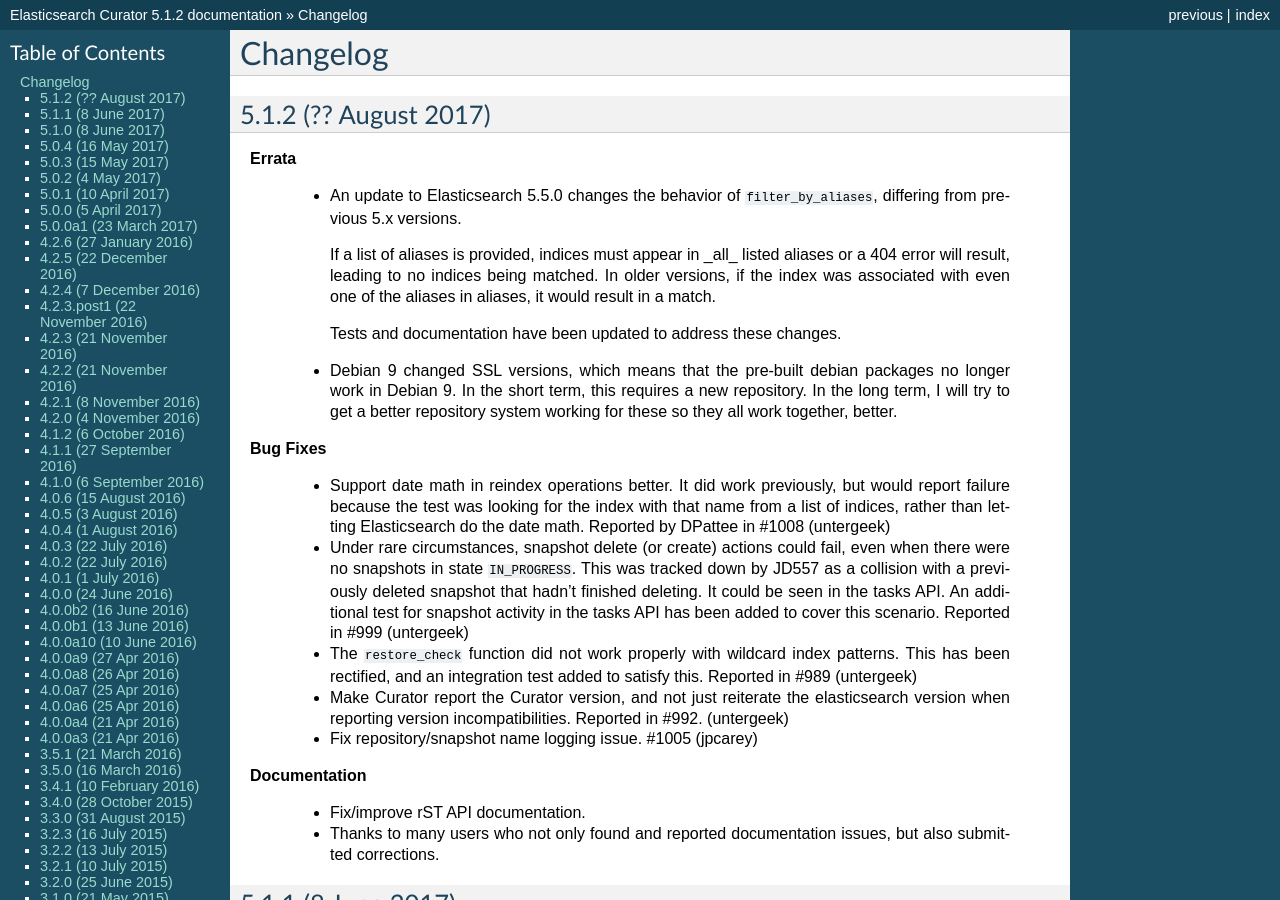
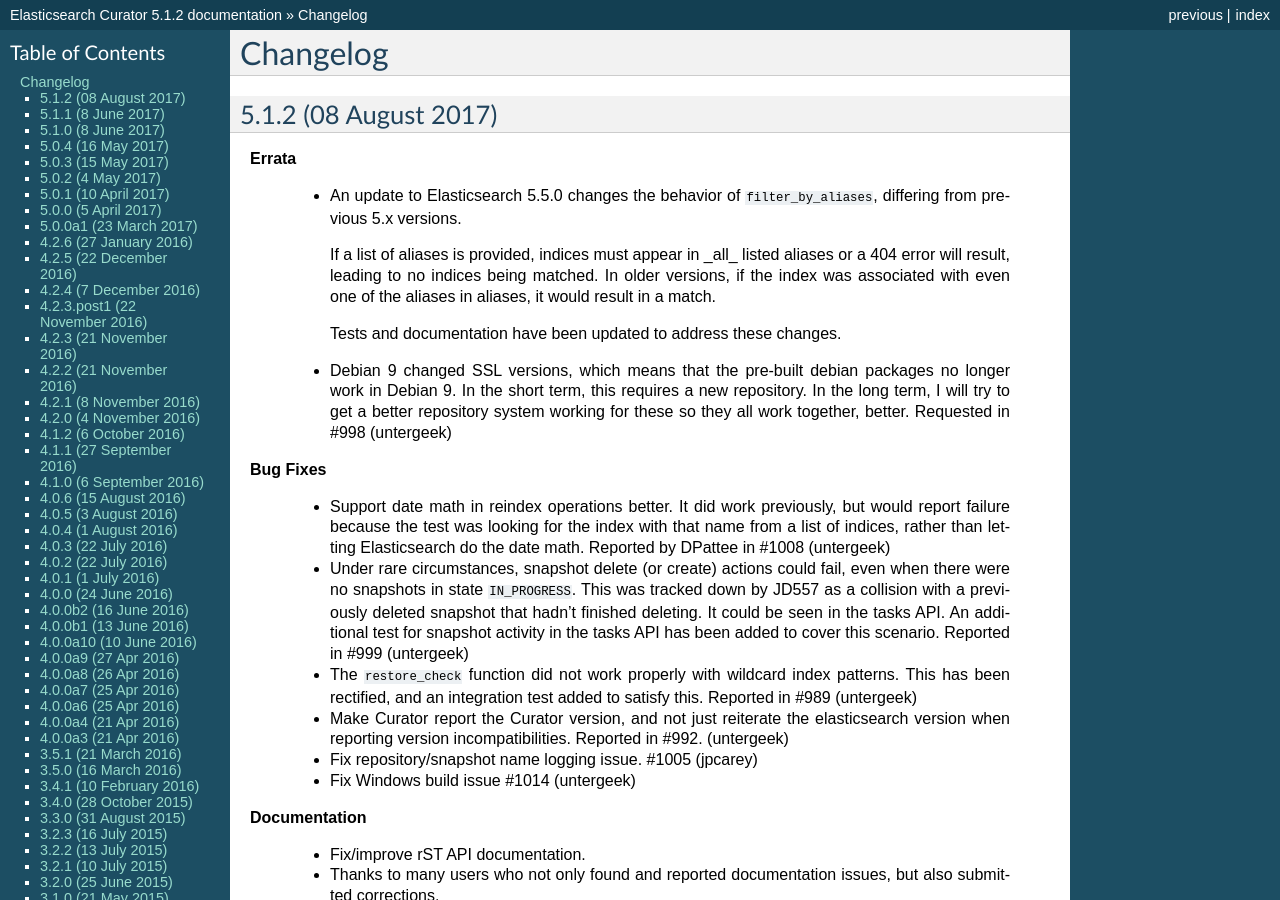
Before and after one commit to elastic/curator, a Sphinx documentation site: the page built from docs/Changelog.rst, in a window 1280 px wide and 900 px high. Built offline with Sphinx 7.4.7, drawn with Linux system fonts in a browser that asks for light colours.

Commit message:
Fix release docs with new debian9 repo info
Also, release prep for 5.1.2

fixes #998
fixes #1014

```diff
--- a/docs/Changelog.rst
+++ b/docs/Changelog.rst
@@ -3,7 +3,7 @@
 Changelog
 =========
 
-5.1.2 (?? August 2017)
+5.1.2 (08 August 2017)
 ----------------------
 
 **Errata**
@@ -22,6 +22,7 @@
     packages no longer work in Debian 9.  In the short term, this requires
     a new repository.  In the long term, I will try to get a better
     repository system working for these so they all work together, better.
+    Requested in #998 (untergeek)
 
 **Bug Fixes**
 
@@ -42,6 +43,7 @@
     elasticsearch version when reporting version incompatibilities. Reported
     in #992. (untergeek)
   * Fix repository/snapshot name logging issue. #1005 (jpcarey)
+  * Fix Windows build issue #1014 (untergeek)
 
 
 **Documentation**
```
Also changed, not shown: 1 other file.
